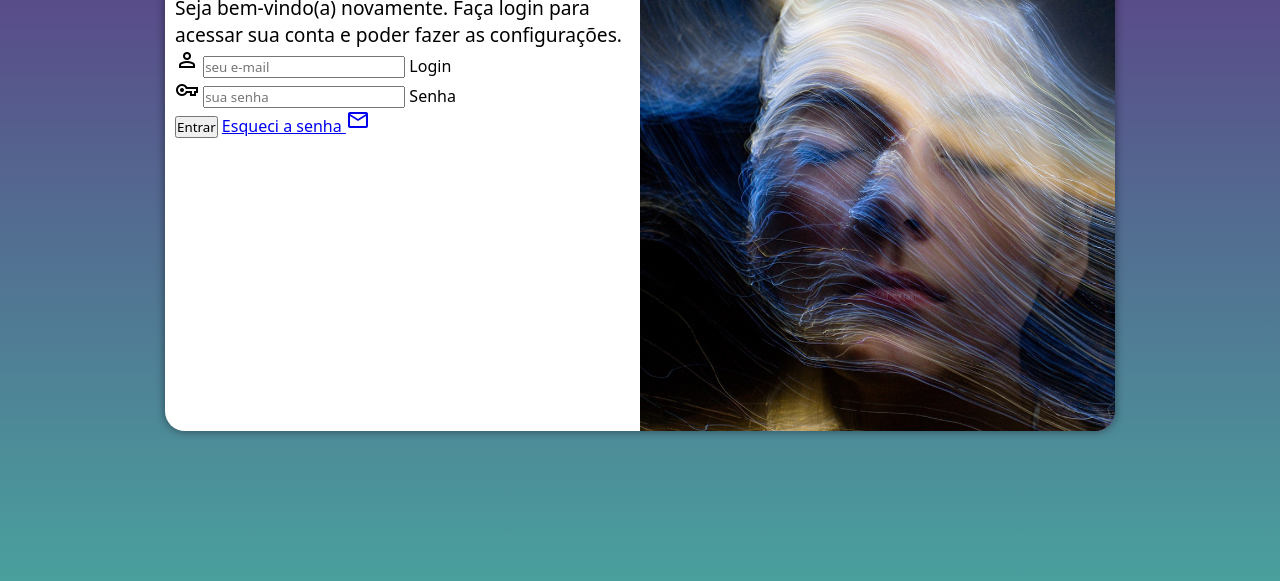
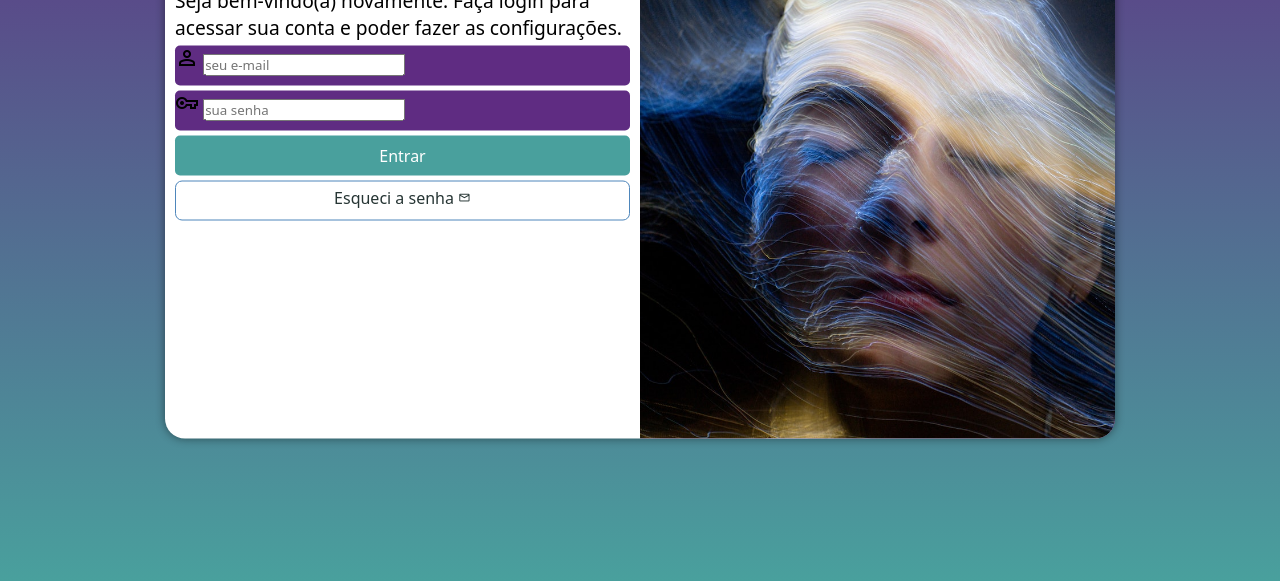
Before and after one commit to LukaswRocha/projeto-login, a plain HTML site: page index.html in a window 1280 px wide. Shown: the part 219-800 px from the top of the page. Drawn offline with nearby package versions, Linux system fonts and the light colour scheme.

Commit message:
atualizei projeto-login

```diff
--- a/estilos/style.css
+++ b/estilos/style.css
@@ -35,7 +35,7 @@ section#login {
 
     background-color: white;
     width: 250px;
-    height: 500px;
+    height: 515px;
     border-radius: 20px;
     box-shadow: 0px 0px 10px rgba(0, 0, 0, 0.466);
 
@@ -66,3 +66,57 @@ div#formulario > h1 {
 div#formulario > p {
     font-size: 0.8em;
 }
+
+form > div.campo {
+    background-color: #5f2c82;
+    width: 100%;
+    display: block;
+    height: 40px;
+    border-radius: 5px;
+    margin: 5px 0px;
+}
+
+div.campo > label {
+    display: none;
+}
+
+form > input[type=submit]  {
+    display: block;
+    font-size: 1em;
+    width: 100%;
+    height: 40px;
+    background-color: #49a09d;
+    color: white;
+    border: none;
+    border-radius: 5px;
+    cursor: pointer;
+}
+
+form > input[type=submit]:hover {
+    background-color: #26504e;
+}
+
+form > a.botao {
+    display: block;
+    text-align: center;
+    font-size: 1em;
+    width: 100%;
+    height: 40px;
+    padding-top: 5px;
+    margin-top: 5px;
+    background-color: white;
+    color: #263534;
+    border: 1px solid #4e86bb;
+    border-radius: 7px;
+    text-decoration: none;
+
+}
+
+form > a.botao:hover {
+    background-color: #a4d8d6;
+}
+
+form > a.botao > i {
+    font-size: 0.8em;
+
+}
--- a/index.html
+++ b/index.html
@@ -30,7 +30,7 @@
                         <label for="isenha">Senha</label>
                     </div>
                     <input type="submit" value="Entrar">
-                    <a href="esqueci.html">
+                    <a href="esqueci.html" class="botao">
                         Esqueci a senha <i class="material-symbols-outlined">mail</i>
                     </a>
                 </form>
```
